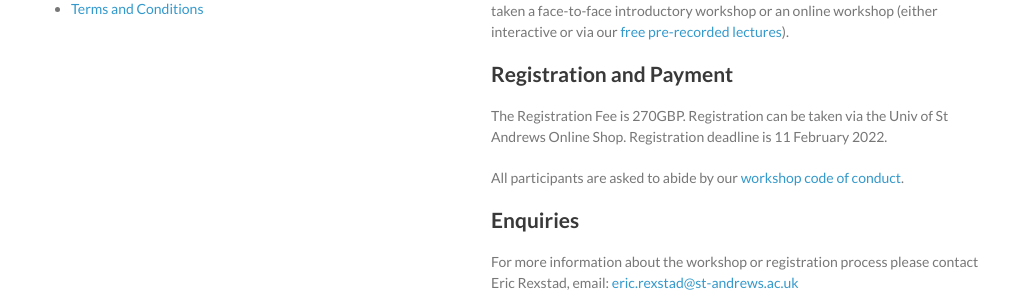
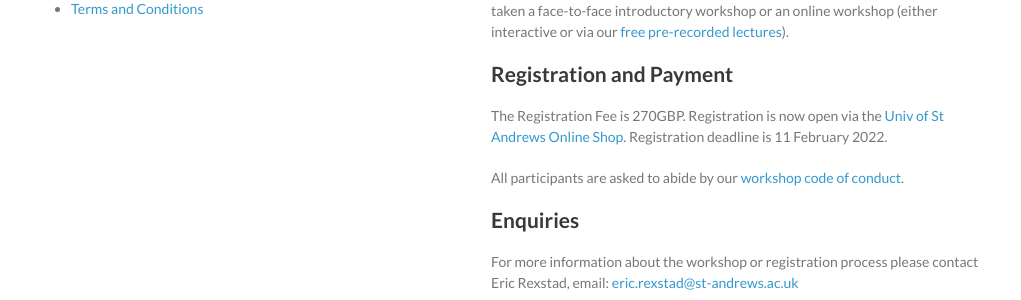
Before and after one commit to distanceworkshops/distanceworkshops.github.io, a Jekyll site: the page built from CTDS-Mar2022.md, in a window 1280 px wide and 900 px high, scrolled down 1620 px. Shown: the part 432-732 px from the top of the window, without its empty margins (129-1150 px from the left). Built offline with Jekyll 4.4.1, drawn with Linux system fonts in a browser that asks for light colours.

Commit message:
link to online shop

```diff
--- a/CTDS-Mar2022.md
+++ b/CTDS-Mar2022.md
@@ -47,7 +47,7 @@ You should already understand distance sampling concepts, for example by having
 
 ## Registration and Payment
 
-The Registration Fee is 270GBP.  Registration can be taken via the Univ of St Andrews Online Shop. Registration deadline is 11 February 2022.
+The Registration Fee is 270GBP.  Registration is now open via the [Univ of St Andrews Online Shop](https://onlineshop.st-andrews.ac.uk/conferences-and-events/events/creem/online-workshop-analysis-of-camera-trap-data-with-distance-sampling-21st-25th-march-2022). Registration deadline is 11 February 2022.
 
 All participants are asked to abide by our [workshop code of conduct](code-of-conduct).
 
```
